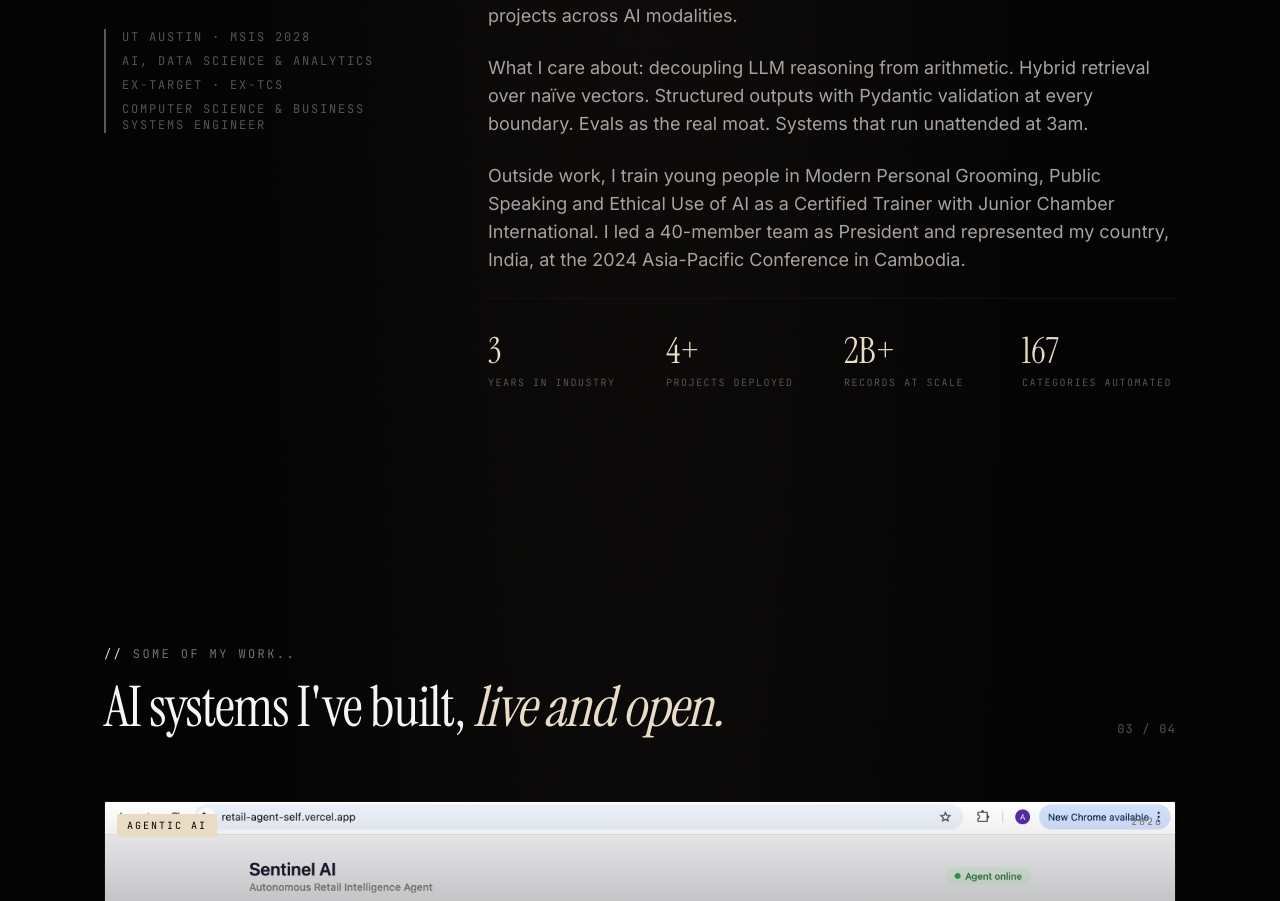
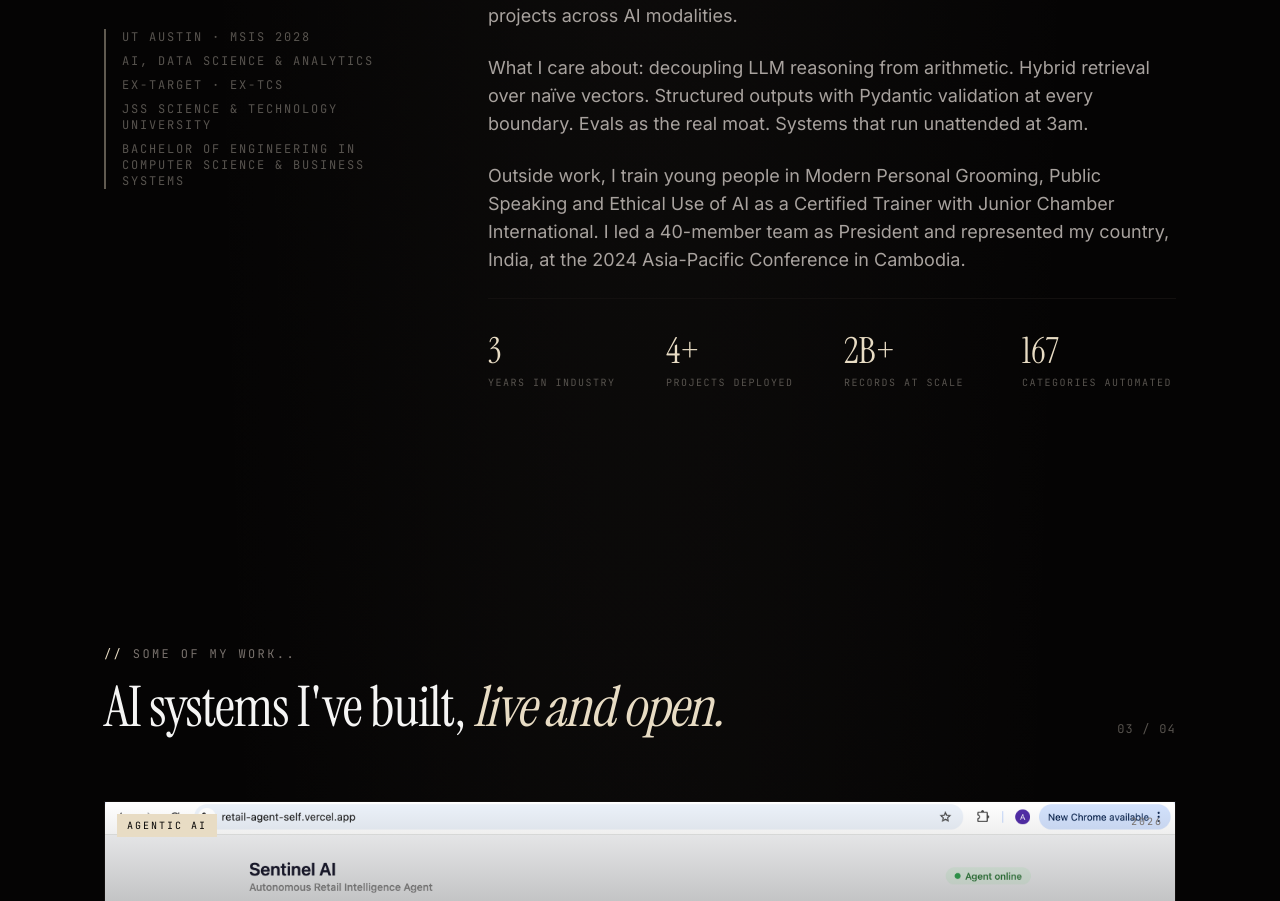
Before and after one commit to Arjunn28/arjun-portfolio, a Next.js app: page / in a window 1280 px wide. Shown: the part 1269-2170 px from the top of the page. Built offline with nearby package versions, Linux system fonts and the light colour scheme; no server answers.

Commit message:
Update educational background in About component

```diff
--- a/components/About.tsx
+++ b/components/About.tsx
@@ -29,7 +29,8 @@ export function About() {
                 <div>UT Austin · MSIS 2028</div>
                 <div>AI, Data Science &amp; Analytics</div>
                 <div>Ex-Target · Ex-TCS</div>
-                <div>Computer Science & Business Systems Engineer</div>
+                <div>JSS Science & Technology University</div>
+                <div>Bachelor of Engineering in Computer Science & Business Systems</div>
               </div>
             </motion.div>
           </div>
```
